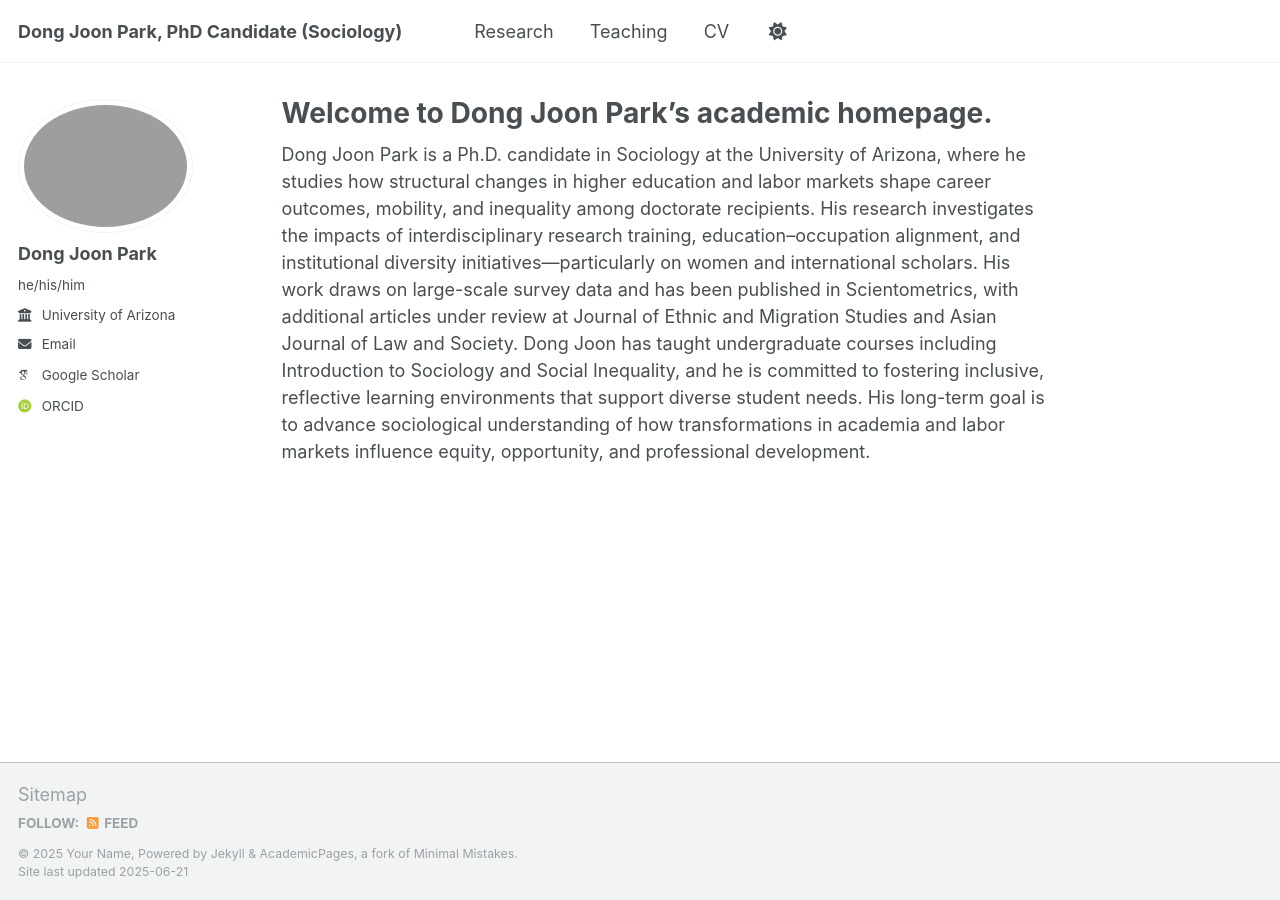
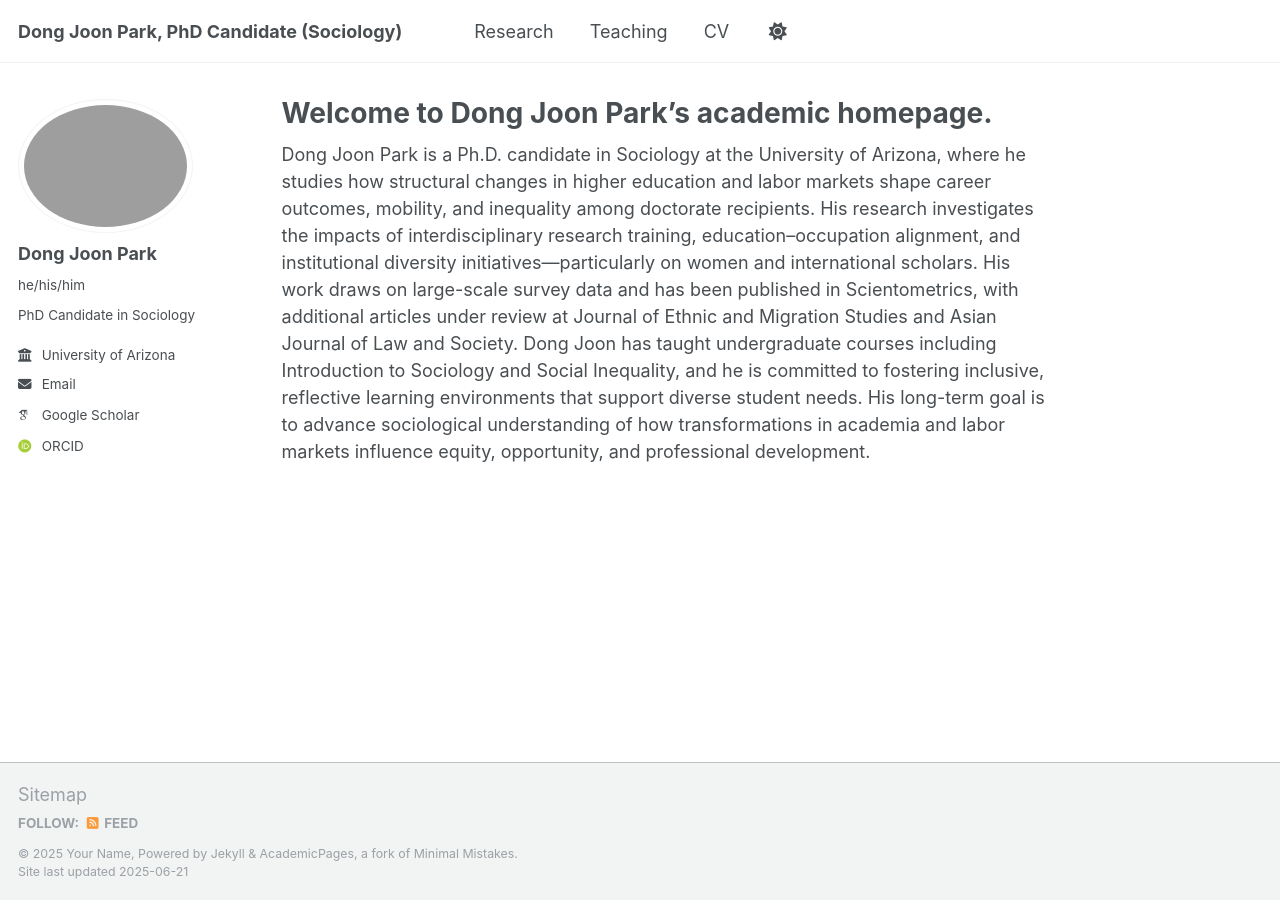
Before and after one commit to DongJoonPark0321/dongjoonpark0321.github.io, a Jekyll site: the page built from _pages/about.md, in a window 1280 px wide. Built offline with Jekyll 4.4.1, drawn with Linux system fonts in a browser that asks for light colours; some web fonts are replaced.

Commit message:
Update _config.yml

```diff
--- a/_config.yml
+++ b/_config.yml
@@ -25,7 +25,7 @@ author:
   avatar           : https://dongjoonpark0321.github.io/images/DongJoonPark_photo.png
   name             : "Dong Joon Park"
   pronouns         : "he/his/him"
-  bio              : # "Short biography for the left-hand sidebar"
+  bio              : "PhD Candidate in Sociology"
   employer         : "University of Arizona"
   uri              : # URL
   email            : "djpark@arizona.edu"
```
